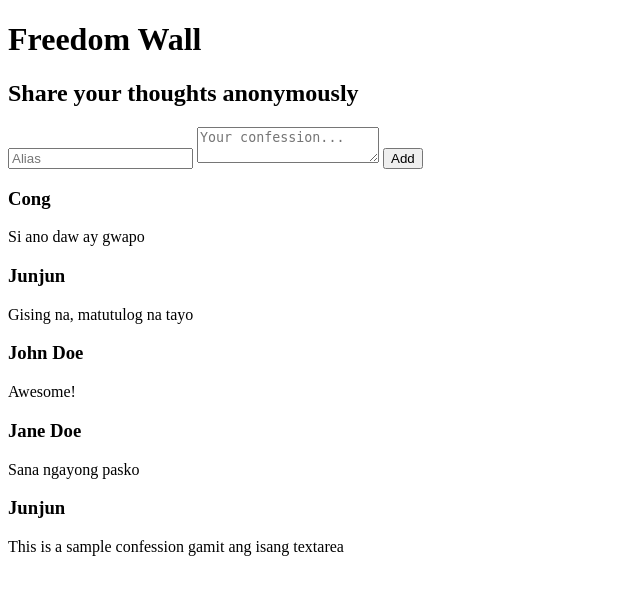
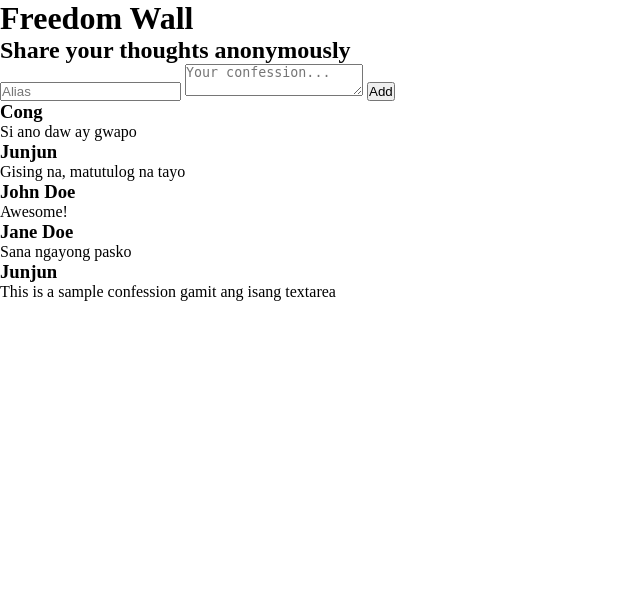
Before and after one commit to miker-bice/simple-freedom-wall-app, a Django app: page /freedom-app/ in a window 1280 px wide. Shown: the top 595 px of the page, without its empty margins (0-640 px from the left). Run offline with Django 4.2, Linux system fonts and the light colour scheme; data comes from the database, SQL or seed files in the repository.

Commit message:
base.css link to base.html successful

```diff
--- a/freedomWall/settings.py
+++ b/freedomWall/settings.py
@@ -116,7 +116,8 @@ USE_TZ = True
 # Static files (CSS, JavaScript, Images)
 # https://docs.djangoproject.com/en/4.0/howto/static-files/
 
-STATIC_URL = 'static/'
+STATIC_URL = '/static/'
+STATICFILES_DIRS = (str(BASE_DIR.joinpath('static')),)
 
 # Default primary key field type
 # https://docs.djangoproject.com/en/4.0/ref/settings/#default-auto-field
--- /dev/null
+++ b/static/css/base.css
@@ -0,0 +1,14 @@
+/* variables */
+
+/* reset */
+*{
+    padding: 0;
+    margin: 0;
+    box-sizing: border-box;
+}
+
+/* font */
+
+/* base styles */
+
+/* mobile styles */
--- a/templates/base.html
+++ b/templates/base.html
@@ -5,6 +5,9 @@
     <meta charset="UTF-8">
     <meta http-equiv="X-UA-Compatible" content="IE=edge">
     <meta name="viewport" content="width=device-width, initial-scale=1.0">
+    <!-- BASE CSS link -->
+    <link rel="stylesheet" href="{% static 'css/base.css' %}" />
+
     <title>Freedom Wall | Share your thoughts anonymously</title>
 </head>
 <body>
```
